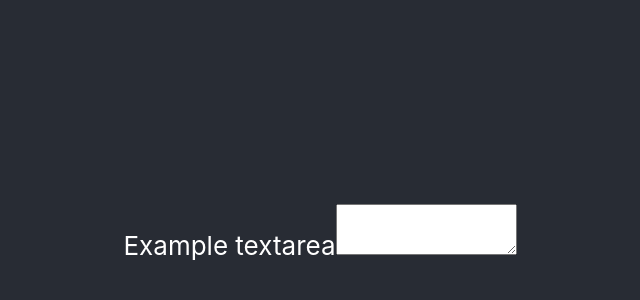
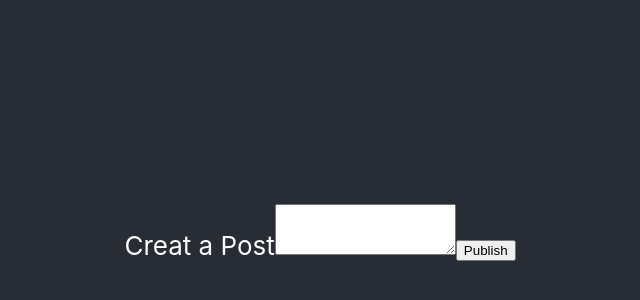
Before and after one commit to Emly-Software/react-example, a React (Create React App) app: page / in a window 1280 px wide. Shown: the part 168-468 px from the top of the page, without its empty margins (320-960 px from the left). Built offline with nearby package versions, Linux system fonts and the light colour scheme; the HTML template or start-up script is replaced by a standard one.

Commit message:
update on app.js

```diff
--- a/src/App.css
+++ b/src/App.css
@@ -1,5 +1,5 @@
 .App {
-  text-align: center;
+  text-align: left;
 }
 
 .App-logo {
--- a/src/App.js
+++ b/src/App.js
@@ -6,10 +6,7 @@ function App() {
   return (
     <div className="App">
       <header className="App-header">
-      <div className="mb-3">
-        <label htmlFor="exampleFormControlTextarea1" className="form-label">Example textarea</label>
-        <textarea className="form-control" id="exampleFormControlTextarea1" rows={3} defaultValue={""} />
-      </div>
+      <TextBox/>
       </header>
     </div>
   );
--- a/src/components/TextBox.js
+++ b/src/components/TextBox.js
@@ -21,9 +21,10 @@ class TextBox extends Component{
 
     render(){
         return(
-            <div className="mb-3">
-            <label htmlFor="exampleFormControlTextarea1" className="form-label">Example textarea</label>
-            <textarea className="form-control" value={this.state.post} rows={90} />
+            <div className="col-md-8">
+            <label className="form-label">Creat a Post</label>
+            <textarea className="form-control" id="exampleFormControlTextarea1" rows={3} defaultValue={""} />
+            <button className="btn btn-primary mt-6">Publish</button>
           </div>
         )
     }
```
